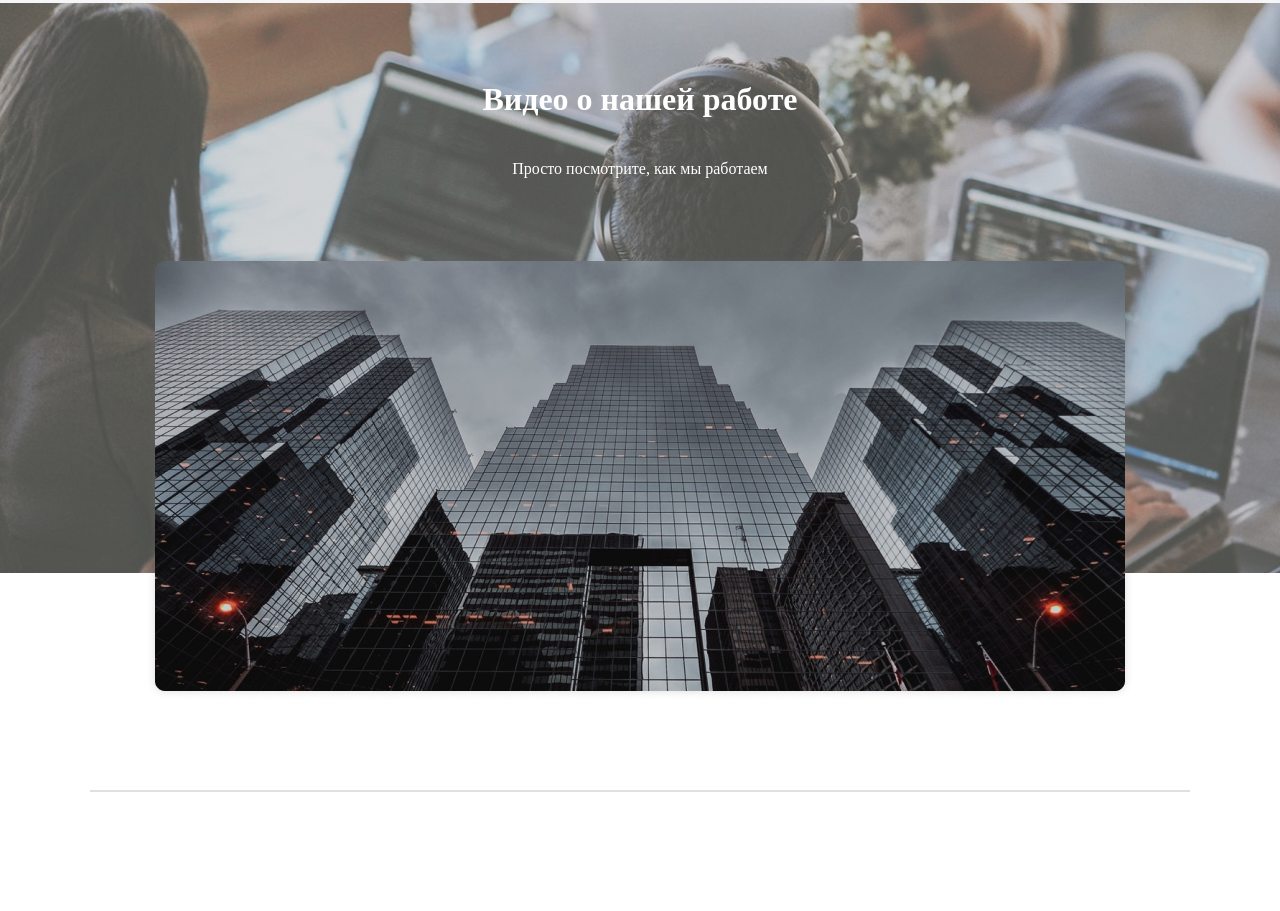
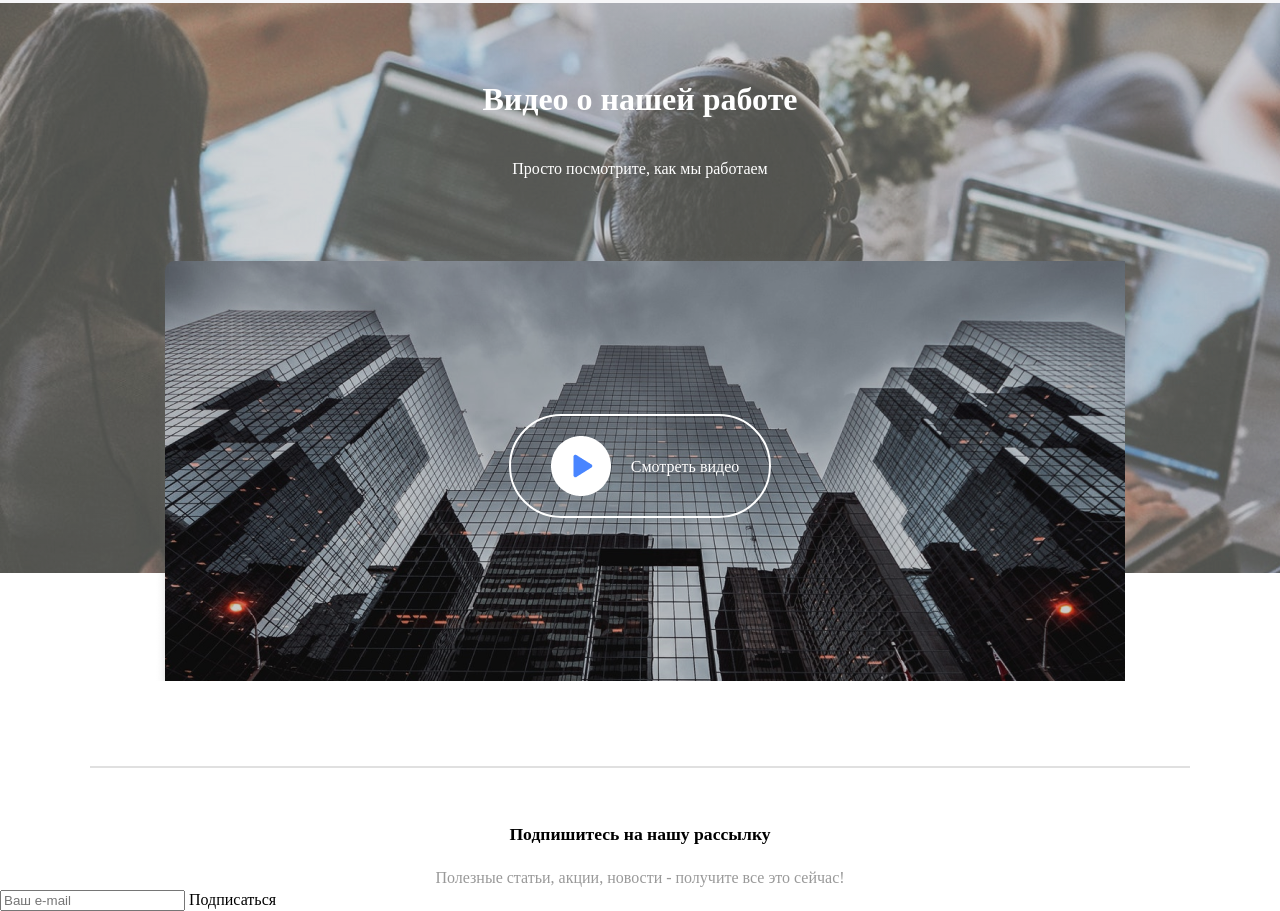
Before and after one commit to doroshevichh/dz2, a plain HTML site: page index.html in a window 1280 px wide. Shown: the part 4057-4968 px from the top of the page. Before the commit the page ends 4849 px from the top, so only its background shows below. Drawn offline with Linux system fonts and the light colour scheme; a web font is replaced by a local one.

Commit message:
new created

```diff
--- a/index.html
+++ b/index.html
@@ -281,14 +281,35 @@
             <p class="section-video-text">
                 Просто посмотрите, как мы работаем
             </p>
-            <div class="section-video-img">
-                <img src="/img/video.png" class="section-video-image">
+            <div class="video-content">
+                <div class="video-content-item">
+                    <div class="video-content-setting">
+                    <img src="/img/btn.png" class="btn-image">
+                    <span class="btn-text">
+                        Смотреть видео
+                    </span>
+                    </div>
+                </div>
             </div>
             <div class="video-line">
                 <span class="line-span-video"></span>
             </div>
         </div>
+        <div class="mailing-content">
+            <h3 class="mailing">
+                Подпишитесь на нашу рассылку
+            </h3>
 
+            <p class="mailing-text">
+                Полезные статьи, акции, новости - получите все это сейчас!
+            </p>
+        </div>
+
+        <div class="form-email">
+            <label for="email" class="form"></label>
+            <input type="email" placeholder="Ваш e-mail" class="formt" id="email" >
+            <span class="email-click">Подписаться</span>
+          </div>
     </section>
 </body>
 
--- a/section-video.css
+++ b/section-video.css
@@ -22,9 +22,46 @@
     padding-bottom: 70px;
 }
 
-.section-video-img {
+.video-content {
     text-align:center;
     padding-bottom: 85px;
+}
+
+.video-content-item {
+    background-image: url(/img/video.png);
+    height:430px;
+    width:970px;
+    display: block;
+    margin-left: auto;
+    margin-right: auto;
+}
+
+.video-content-item {
+    display:flex;
+    justify-content:center;
+    align-items: center;
+}
+
+.btn-image {
+    width: 60px;
+    height:60px;
+    margin-right:20px;
+}
+
+.video-content-setting {
+    display:flex;
+    align-items: center;
+    border: 2px solid #FFFFFF;
+    box-sizing: border-box;
+    border-radius: 200px;
+    padding: 20px 30px 20px 40px;
+    cursor:pointer;
+}
+
+.btn-text {
+    font-size: 1rem;
+    line-height: 25px;
+    color:white;
 }
 
 .video-line {
@@ -38,3 +75,22 @@
     margin-top: 0px;
     margin-bottom:85px;
 }
+
+.mailing-content {
+    padding-top:250px;
+    text-align:center;
+}
+
+.mailing {
+    margin:0;
+    font-size: 1.1rem;
+    line-height: 22px;
+}
+
+.mailing-text {
+    margin:0;
+    margin-top:20px;
+    color:#999999;
+    font-size: 1rem;
+    line-height: 25px;
+}
```
Also changed, not shown: img/btn.png (added).
